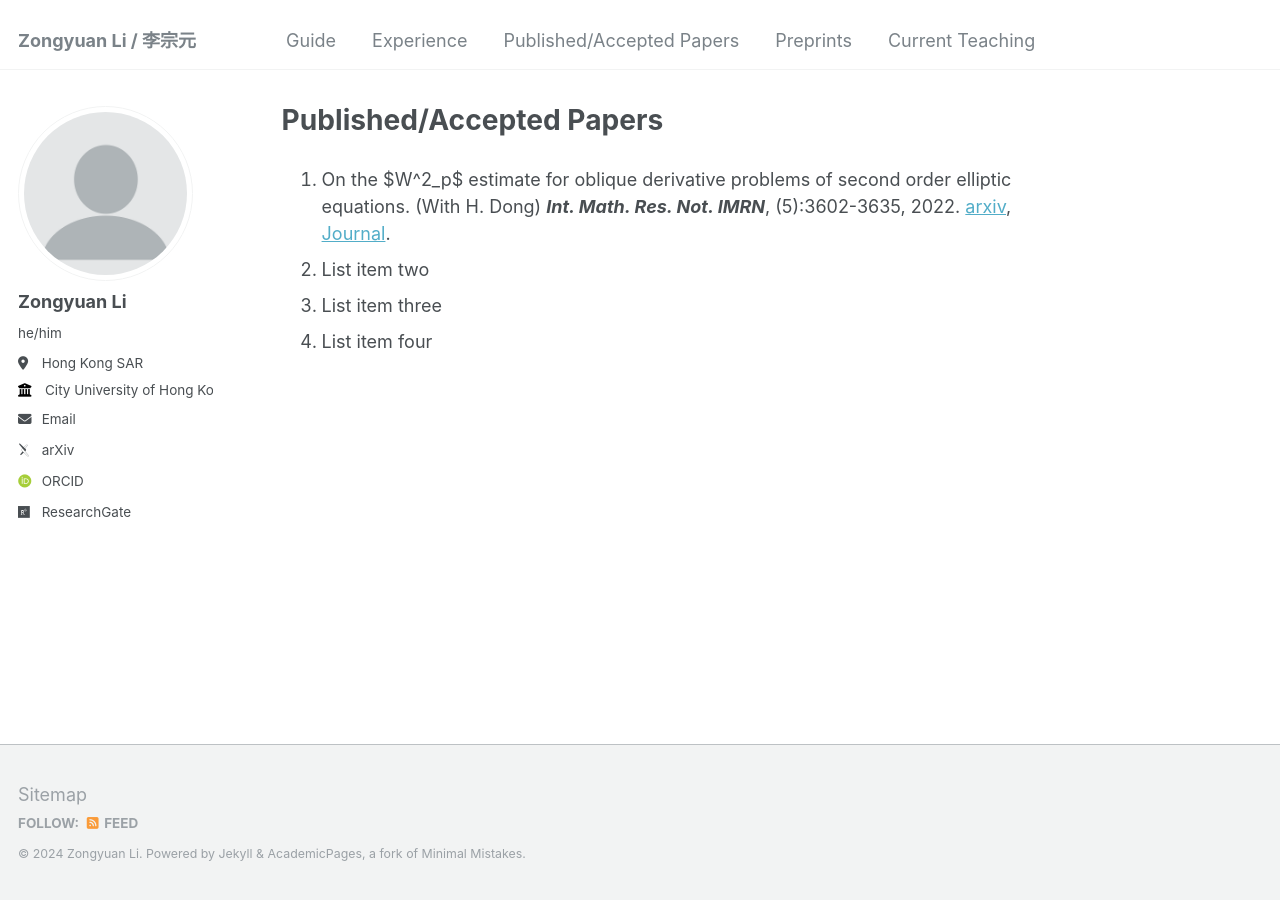
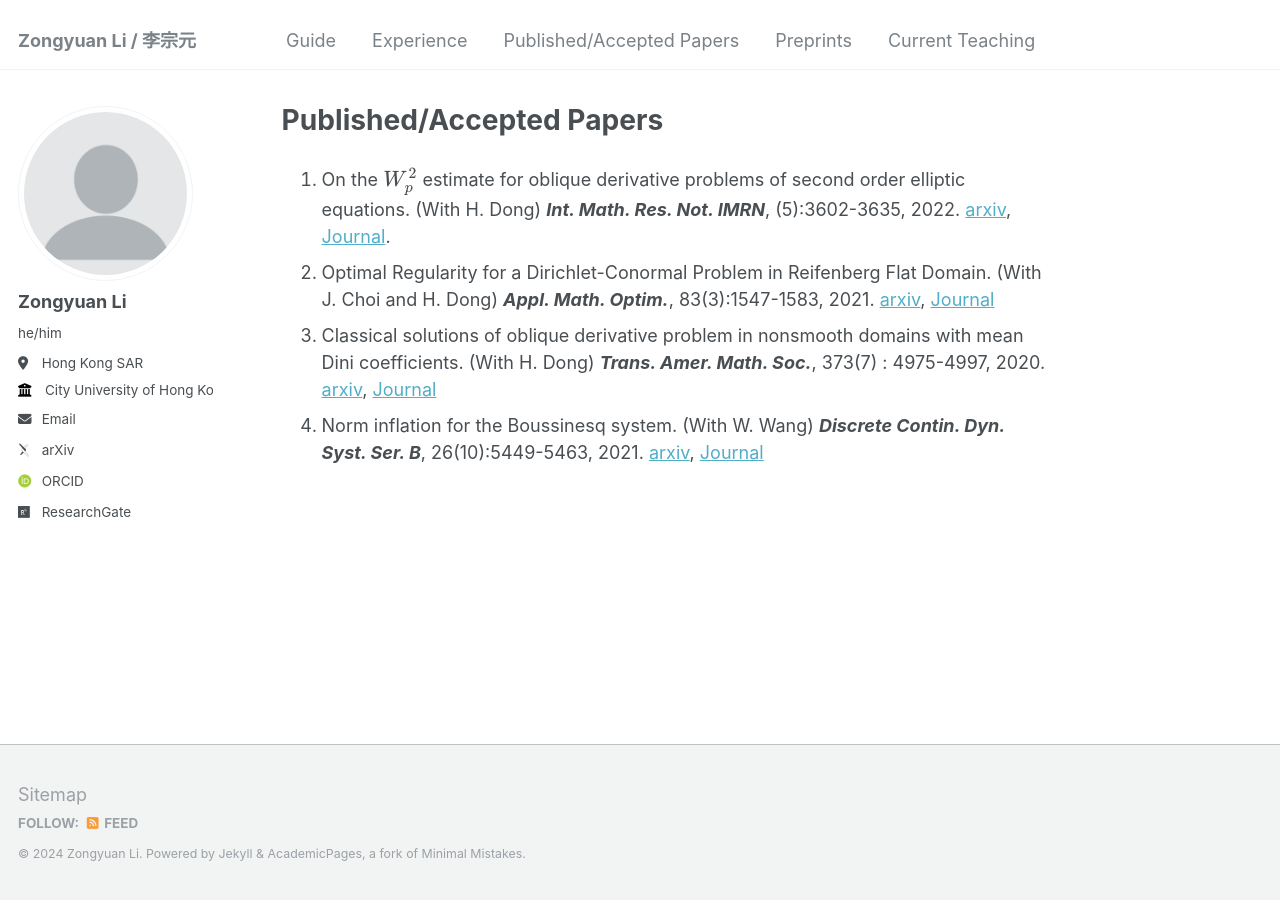
Before and after one commit to zongyuan-li/zongyuan-li.github.io, a Jekyll site: the page built from _pages/PApapers.md, in a window 1280 px wide. Built offline with Jekyll 4.4.1, drawn with Linux system fonts in a browser that asks for light colours; some web fonts are replaced.

Commit message:
Update PApapers.md

```diff
--- a/_pages/PApapers.md
+++ b/_pages/PApapers.md
@@ -8,7 +8,7 @@ redirect_from:
 ---
 
 
-  1. On the $W^2_p$ estimate for oblique derivative problems of second order elliptic equations. (With H. Dong) ***Int. Math. Res. Not. IMRN***, (5):3602-3635, 2022. [arxiv](https://arxiv.org/abs/1808.02124), [Journal](https://academic.oup.com/imrn/article/2022/5/3602/5897731).
-  2. List item two
-  3. List item three
-  4. List item four
+  1. On the \\(W^2_p\\) estimate for oblique derivative problems of second order elliptic equations. (With H. Dong) ***Int. Math. Res. Not. IMRN***, (5):3602-3635, 2022. [arxiv](https://arxiv.org/abs/1808.02124), [Journal](https://academic.oup.com/imrn/article/2022/5/3602/5897731).
+  2. Optimal Regularity for a Dirichlet-Conormal Problem in Reifenberg Flat Domain. (With J. Choi and H. Dong) ***Appl. Math. Optim.***, 83(3):1547-1583, 2021. [arxiv](https://arxiv.org/abs/1904.00545), [Journal](https://link.springer.com/article/10.1007/s00245-019-09600-2)
+  3. Classical solutions of oblique derivative problem in nonsmooth domains with mean Dini coefficients. (With H. Dong) ***Trans. Amer. Math. Soc.***, 373(7) : 4975-4997, 2020. [arxiv](https://arxiv.org/abs/1904.02766), [Journal](https://www.ams.org/journals/tran/2020-373-07/S0002-9947-2020-08042-8/)
+  4. Norm inflation for the Boussinesq system. (With W. Wang) ***Discrete Contin. Dyn. Syst. Ser. B***, 26(10):5449-5463, 2021. [arxiv](https://arxiv.org/abs/1912.06114), [Journal](https://www.aimsciences.org/article/doi/10.3934/dcdsb.2020353)
```
